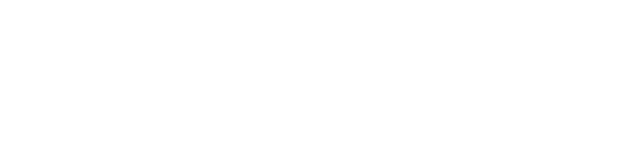
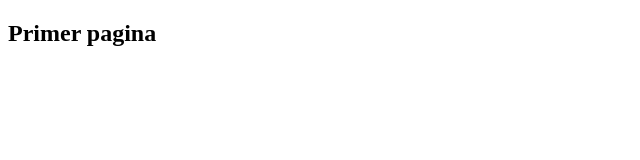
Before and after one commit to Edwinbustos/git-curso, a plain HTML site: page index.html in a window 1280 px wide. Shown: the whole page, without its empty margins (0-640 px from the left). Drawn offline with Linux system fonts and the light colour scheme.

Commit message:
ahora agregue un h2 en el index html.

```diff
--- a/index.html
+++ b/index.html
@@ -7,6 +7,6 @@
     <title>Document</title>
 </head>
 <body>
-
+    <h2>Primer pagina</h2>
 </body>
 </html>
```
